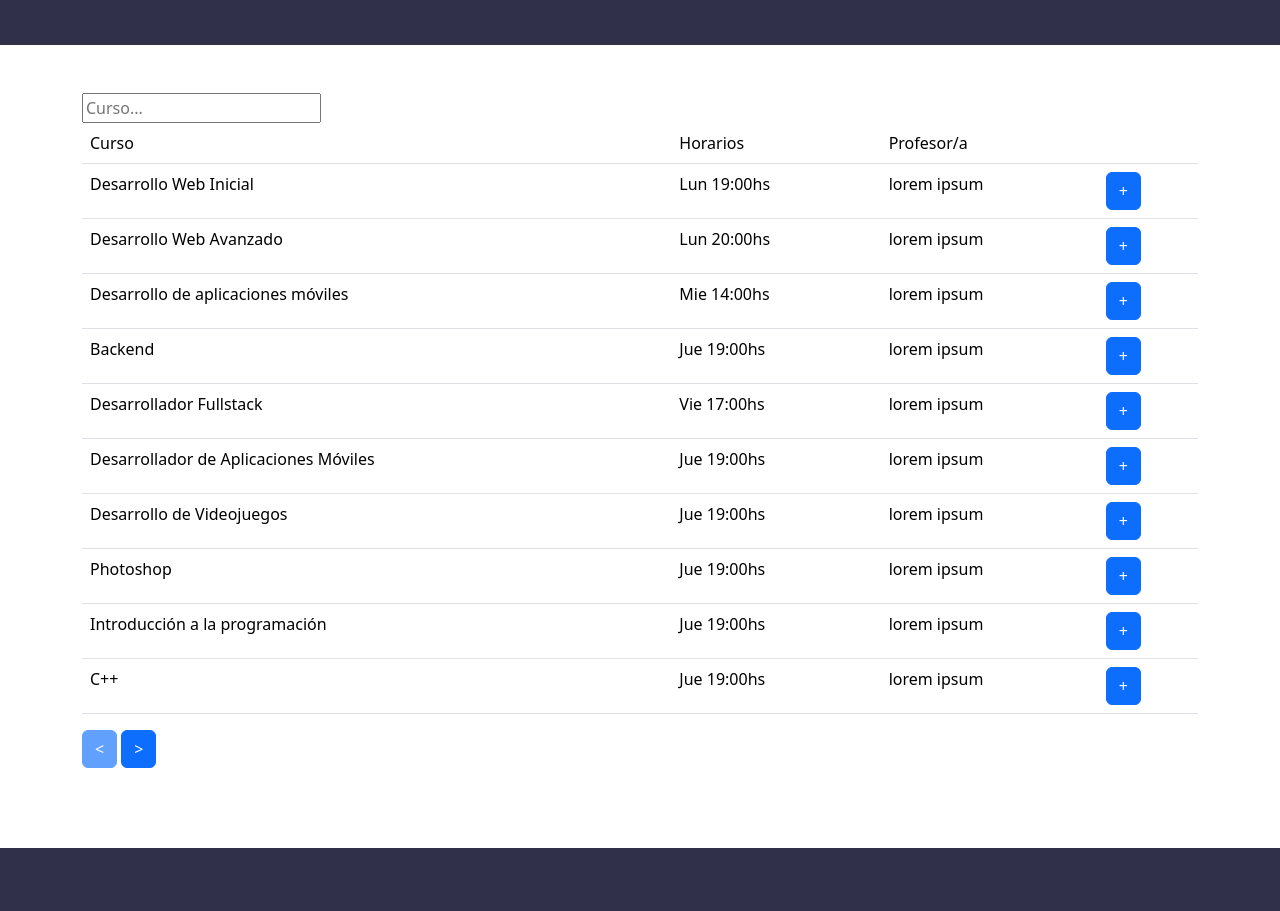
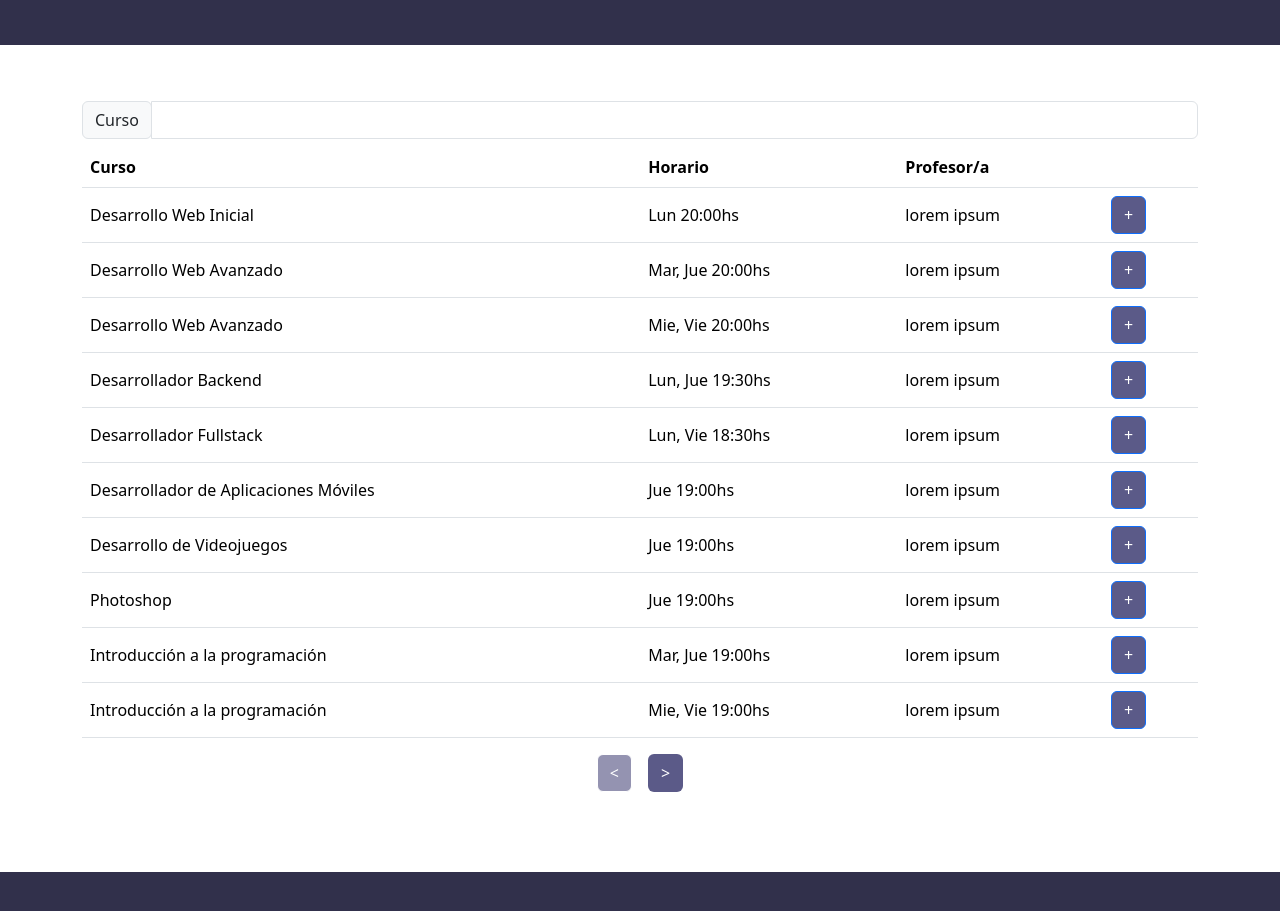
Before and after one commit to diegohpezet/argPrograma-grupo8, a plain HTML site: page index.html in a window 1280 px wide. Shown: the part 1664-2575 px from the top of the page. Drawn offline with nearby package versions, Linux system fonts and the light colour scheme; some packages are replaced by stand-ins of ours; a script that the page names is missing; a web font is replaced by a local one.

Commit message:
Add files via upload

```diff
--- a/courses.json
+++ b/courses.json
@@ -1,31 +1,31 @@
 [{
     "id": 1,
     "name": "Desarrollo Web Inicial",
-    "schedule": "Lun 19:00hs",
+    "schedule": "Lun 20:00hs",
     "teacher": "lorem ipsum"
 },
 {
     "id": 2,
     "name": "Desarrollo Web Avanzado",
-    "schedule": "Lun 20:00hs",
+    "schedule": "Mar, Jue 20:00hs",
     "teacher": "lorem ipsum"
 },
 {
     "id": 3,
-    "name": "Desarrollo de aplicaciones móviles",
-    "schedule": "Mie 14:00hs",
+    "name": "Desarrollo Web Avanzado",
+    "schedule": "Mie, Vie 20:00hs",
     "teacher": "lorem ipsum"
 },
 {
     "id": 4,
-    "name": "Backend",
-    "schedule": "Jue 19:00hs",
+    "name": "Desarrollador Backend",
+    "schedule": "Lun, Jue 19:30hs",
     "teacher": "lorem ipsum"
 },
 {
     "id": 5,
     "name": "Desarrollador Fullstack",
-    "schedule": "Vie 17:00hs",
+    "schedule": "Lun, Vie 18:30hs",
     "teacher": "lorem ipsum"
 },
 {
@@ -49,96 +49,96 @@
 {
     "id": 9,
     "name": "Introducción a la programación",
-    "schedule": "Jue 19:00hs",
+    "schedule": "Mar, Jue 19:00hs",
     "teacher": "lorem ipsum"
 },
 {
     "id": 10,
-    "name": "C++",
-    "schedule": "Jue 19:00hs",
+    "name": "Introducción a la programación",
+    "schedule": "Mie, Vie 19:00hs",
     "teacher": "lorem ipsum"
 },
 {
     "id": 11,
     "name": "UI/UX Design",
-    "schedule": "Jue 19:00hs",
+    "schedule": "Lun, Mie 20:00hs",
     "teacher": "lorem ipsum"
 },
 {
     "id": 12,
-    "name": "Inglés Técnico",
-    "schedule": "Jue 19:00hs",
+    "name": "UI/UX Design",
+    "schedule": "Mar, Jue 20:00hs",
     "teacher": "lorem ipsum"
 },
 {
     "id": 13,
-    "name": "Inglés Técnico",
-    "schedule": "Jue 19:00hs",
+    "name": "Social Management",
+    "schedule": "Lun 20:00hs",
     "teacher": "lorem ipsum"
 },
 {
     "id": 14,
-    "name": "Inglés Técnico",
+    "name": "Introducción a Redes Informáticas",
     "schedule": "Jue 19:00hs",
     "teacher": "lorem ipsum"
 },
 {
     "id": 15,
-    "name": "Inglés Técnico",
+    "name": "Técnico en Redes Informáticas",
     "schedule": "Jue 19:00hs",
     "teacher": "lorem ipsum"
 },
 {
     "id": 16,
-    "name": "Inglés Técnico",
+    "name": "Reparacion Informática",
     "schedule": "Jue 19:00hs",
     "teacher": "lorem ipsum"
 },
 {
     "id": 17,
-    "name": "Inglés Técnico",
+    "name": "Aplicaciones Dinámicas",
     "schedule": "Jue 19:00hs",
     "teacher": "lorem ipsum"
 },
 {
     "id": 18,
-    "name": "Inglés Técnico",
+    "name": "Javascript",
     "schedule": "Jue 19:00hs",
     "teacher": "lorem ipsum"
 },
 {
     "id": 19,
-    "name": "Inglés Técnico",
-    "schedule": "Jue 19:00hs",
+    "name": "React JS",
+    "schedule": "Mie, Vie 19:00hs",
     "teacher": "lorem ipsum"
 },
 {
     "id": 20,
-    "name": "Inglés Técnico",
-    "schedule": "Jue 19:00hs",
+    "name": "React JS",
+    "schedule": "Jue, Sab 19:00hs",
     "teacher": "lorem ipsum"
 },
 {
     "id": 21,
-    "name": "Inglés Técnico",
+    "name": "Automatización con Arduino",
     "schedule": "Jue 19:00hs",
     "teacher": "lorem ipsum"
 },
 {
     "id": 22,
-    "name": "Inglés Técnico",
+    "name": "Programación Orientada a Objetos",
     "schedule": "Jue 19:00hs",
     "teacher": "lorem ipsum"
 },
 {
     "id": 23,
-    "name": "Inglés Técnico",
+    "name": "Comprensión de la IA",
     "schedule": "Jue 19:00hs",
     "teacher": "lorem ipsum"
 },
 {
     "id": 24,
-    "name": "Inglés Técnico",
+    "name": "Documentación de Proyectos",
     "schedule": "Jue 19:00hs",
     "teacher": "lorem ipsum"
 }]
--- a/index.html
+++ b/index.html
@@ -59,15 +59,20 @@
 
     </div>
     <!--Courses-->
-    <div class="header" id="courses">
+    <div class="header">
         <h1>Cursos</h1>
     </div>
-    <div class="container mt-5">
-        <input type="text" id="courseInput" placeholder="Curso..." />
-        <table class="table">
-            <thead class="text-primary">
+    <div class="container mt-5 table-responsive" id="courses">
+        <div class="input-group my-2">
+            <div class="input-group-prepend">
+              <span class="input-group-text" id="basic-addon1">Curso</span>
+            </div>
+            <input type="text" class="form-control" id="courseInput">
+          </div>
+        <table class="table align-middle table-hover">
+            <thead class="fw-bold">
                 <td>Curso</td>
-                <td>Horarios</td>
+                <td>Horario</td>
                 <td>Profesor/a</td>
                 <td></td>
             </thead>
@@ -75,9 +80,9 @@
                 <!--Content gets rendered here-->
             </tbody>
         </table>
-        <div class="btns">
-            <button class="btn btn-primary disabled" id="previousBtn"><</button>
-            <button class="btn btn-primary" id="nextBtn">></button>
+        <div class="btns d-flex justify-content-center">
+            <button class="btn disabled mx-2" id="previousBtn"><</button>
+            <button class="btn mx-2" id="nextBtn">></button>
         </div>
     </div>
     <!--Footer-->
--- a/script/fetchCourses.js
+++ b/script/fetchCourses.js
@@ -25,7 +25,7 @@ fetch("../courses.json")
     }
     loadTable(i, maxRow);
 
-// Table navigation
+    // Table navigation
     const nextBtn = document.getElementById("nextBtn");
     const previousBtn = document.getElementById("previousBtn");
     nextBtn.onclick = () => {
@@ -33,7 +33,6 @@ fetch("../courses.json")
         i += 10;
         maxRow += 10;
         loadTable(i, maxRow);
-        console.log(i)
         if (i+10 > data.length) {
           nextBtn.classList.add("disabled")
         }
@@ -52,30 +51,29 @@ fetch("../courses.json")
         nextBtn.classList.remove("disabled")
       }
     };
+
+    // Table filter
+    const courseInput = document.getElementById("courseInput");
+    courseInput.oninput = () => {
+      let filter = courseInput.value.toUpperCase();
+      table.innerHTML = ""
+      data.forEach(element => {
+        if (element.name.toUpperCase().indexOf(filter) > -1) {
+          table.innerHTML += `
+          <tr>
+            <td>${element.name}</td>
+            <td>${element.schedule}</td>
+            <td>${element.teacher}</td>
+            <td><button onclick='openCourseSignup(${JSON.stringify(
+              element
+            )})' class="btn btn-primary">+</button></td>
+          </tr>
+        `;
+        }
+      });
+    }
+
   });
-
-// Table filter
-const courseInput = document.getElementById("courseInput");
-
-courseInput.oninput = () => {
-  let filter, table, tr, td, i, txtValue;
-  filter = courseInput.value.toUpperCase();
-  table = document.getElementById("table-content");
-  tr = table.getElementsByTagName("tr");
-
-  for (i = 0; i < tr.length; i++) {
-    td = tr[i].getElementsByTagName("td")[0];
-    if (td) {
-      txtValue = td.textContent || td.innerText;
-      if (txtValue.toUpperCase().indexOf(filter) > -1) {
-        tr[i].style.display = "";
-      } else {
-        tr[i].style.display = "none";
-      }
-    }
-  }
-};
-
 // Stepper form
 var user = {
   //This is going to contain all user's data
--- a/style.css
+++ b/style.css
@@ -2,6 +2,7 @@
 
 :root {
     --primary-color: rgb(62, 61, 116);
+    --secondary-color: rgb(91, 90, 136);
 }
 
 nav {
@@ -67,6 +68,11 @@ div#courses .container {
     height: 90vh;
 }
 
+div#courses button {
+    background-color: var(--secondary-color);
+    color: #fff
+}
+
 div#footer {
     background-color: #31304B;
     height: 30vh;
```
